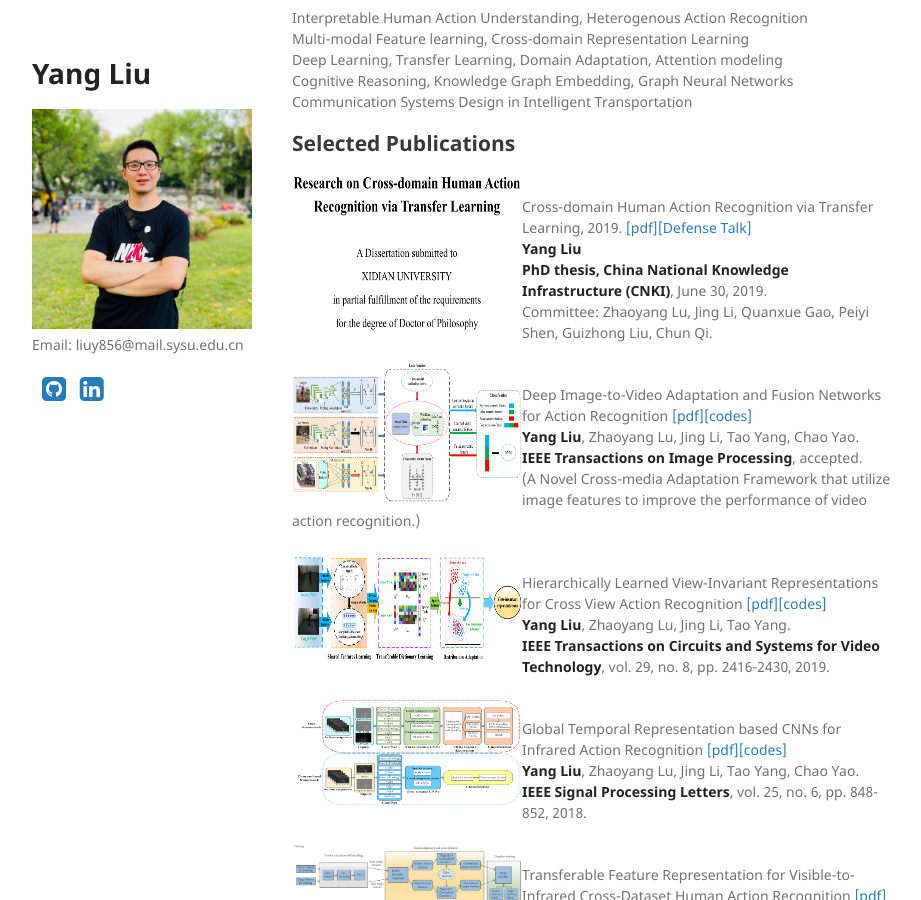
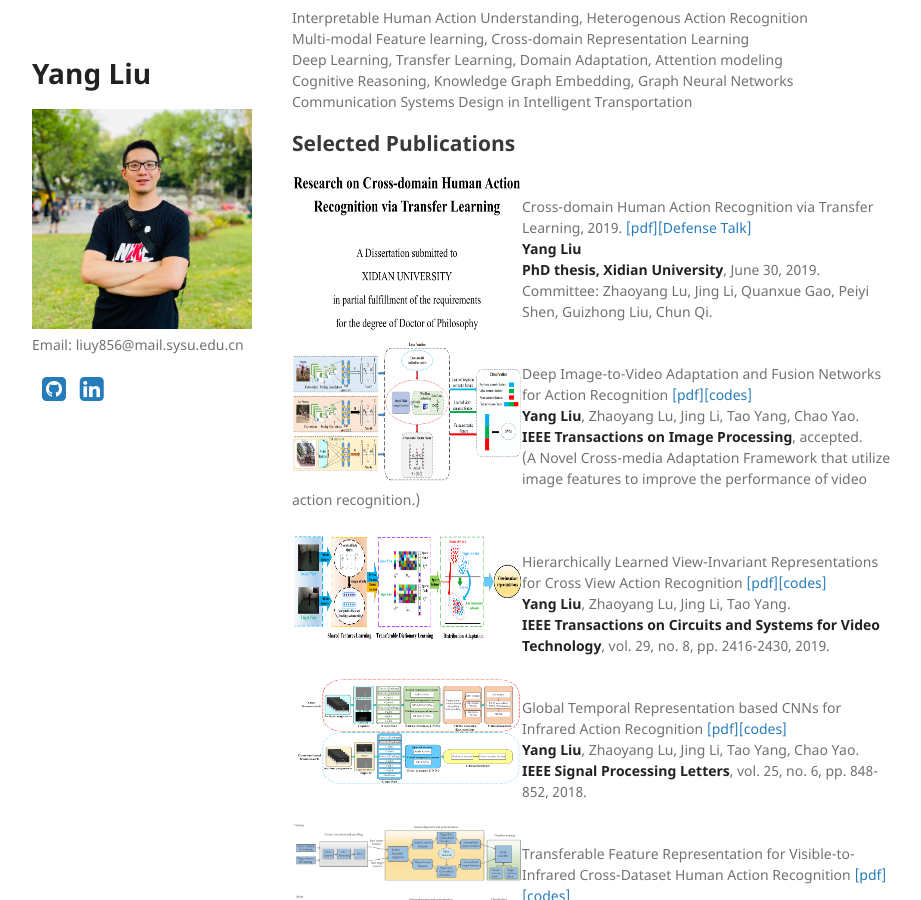
Before and after one commit to YangLiu9208/home, a Jekyll site: the page built from index.md, in a window 1280 px wide and 900 px high, scrolled down 640 px. Shown: the whole window, without its empty margins (178-1099 px from the left). Built offline with Jekyll 4.4.1, drawn with Linux system fonts in a browser that asks for light colours; a style sheet for code colours, icons or effects is not loaded.

Commit message:
Update index.md

```diff
--- a/index.md
+++ b/index.md
@@ -35,7 +35,7 @@ Communication Systems Design in Intelligent Transportation
 </div>
 Cross-domain Human Action Recognition via Transfer Learning, 2019. [[pdf]]((https://yangliu9208.github.io/home/))[[Defense Talk]]((https://yangliu9208.github.io/home/))
 **Yang Liu**
-**PhD thesis, China National Knowledge Infrastructure (CNKI)**, June 30, 2019.
+**PhD thesis, Xidian University**, June 30, 2019.
 Committee: Zhaoyang Lu, Jing Li, Quanxue Gao, Peiyi Shen, Guizhong Liu, Chun Qi.
 
 <div align="left">
```
